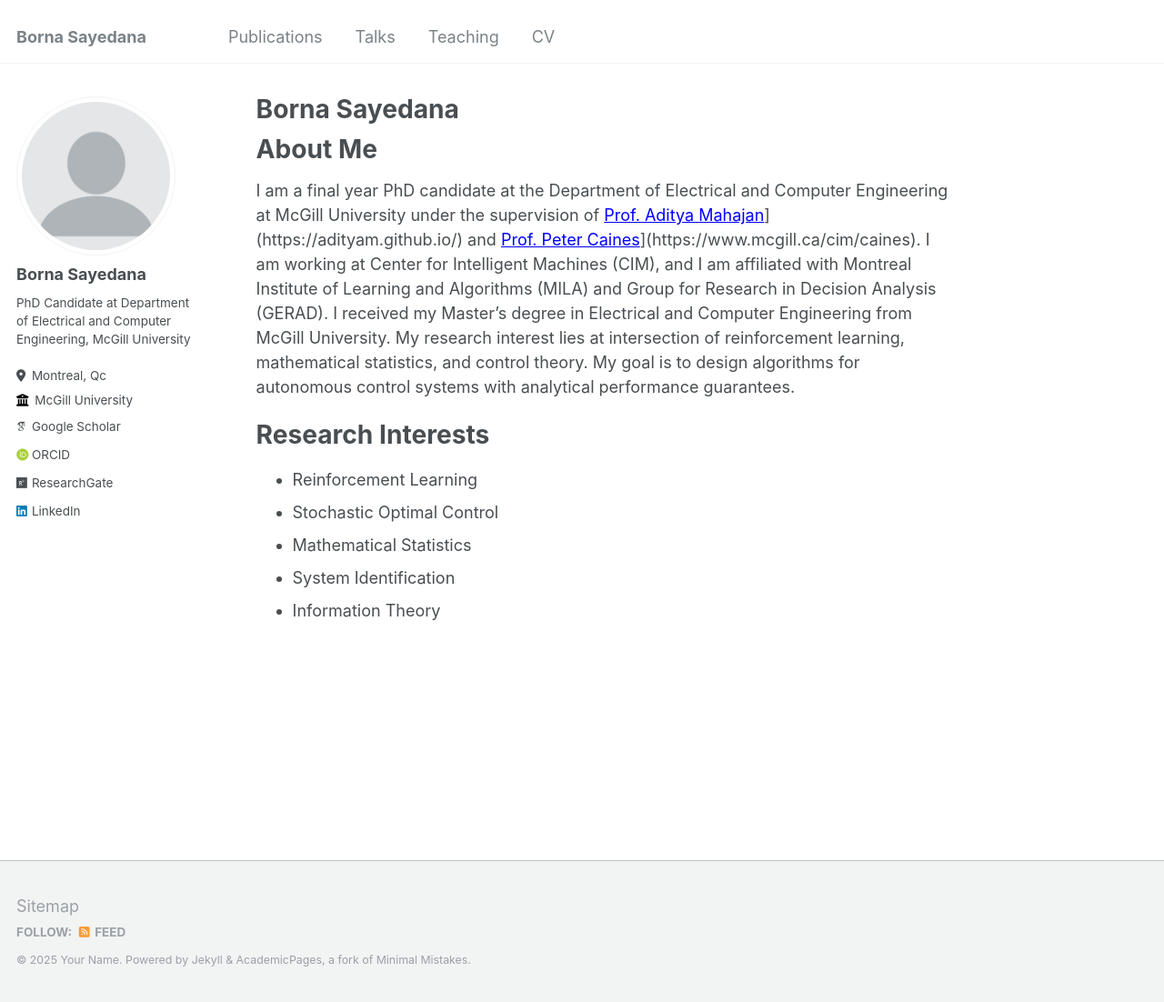
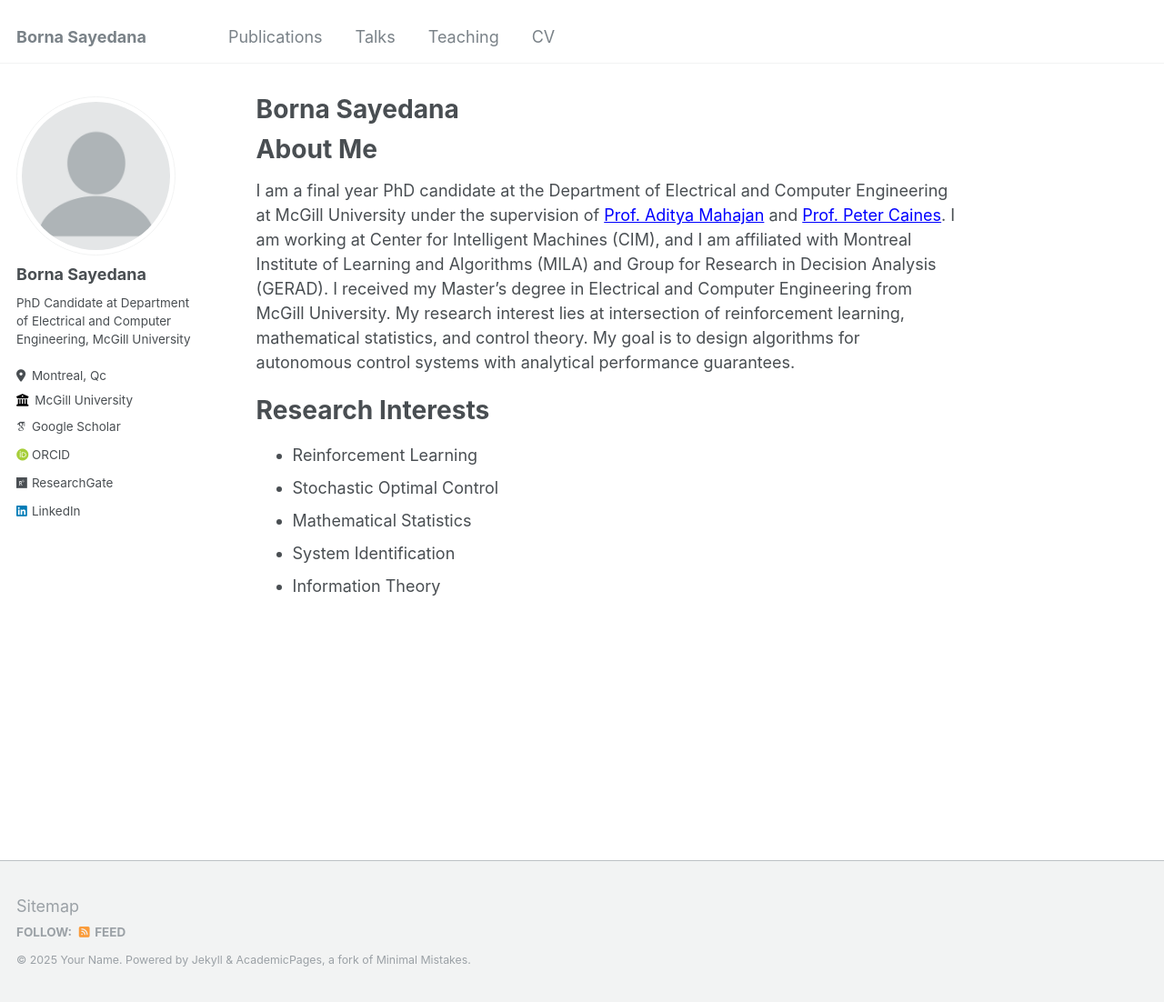
Before and after one commit to bornasayedana/bornasayedana.github.io, a Jekyll site: the page built from _pages/about.md, in a window 1280 px wide and 1102 px high. Shown: the whole window at 91% size. Built offline with Jekyll 4.4.1, drawn with Linux system fonts in a browser that asks for light colours; some web fonts are replaced.

Commit message:
Update about.md

```diff
--- a/_pages/about.md
+++ b/_pages/about.md
@@ -8,7 +8,7 @@ redirect_from:
 ---
 About Me
 ======
-I am a final year PhD candidate at the Department of Electrical and Computer Engineering at McGill University under the supervision of <span style="color:blue;text-decoration:underline;">Prof. Aditya Mahajan</span>](https://adityam.github.io/) and <span style="color:blue;text-decoration:underline;">Prof. Peter Caines</span>](https://www.mcgill.ca/cim/caines). I am working at Center for Intelligent Machines (CIM), and I am affiliated with Montreal Institute of Learning and Algorithms (MILA) and Group for Research in Decision Analysis (GERAD). I received my Master's degree in Electrical and Computer Engineering from McGill University. My research interest lies at intersection of reinforcement learning, mathematical statistics, and control theory. My goal is to design algorithms for autonomous control systems with analytical performance guarantees.
+I am a final year PhD candidate at the Department of Electrical and Computer Engineering at McGill University under the supervision of <a href="http://www.example.com" style="color: blue; text-decoration: underline;">Prof. Aditya Mahajan</a> and <a href="http://www.example.com" style="color: blue; text-decoration: underline;">Prof. Peter Caines</a>. I am working at Center for Intelligent Machines (CIM), and I am affiliated with Montreal Institute of Learning and Algorithms (MILA) and Group for Research in Decision Analysis (GERAD). I received my Master's degree in Electrical and Computer Engineering from McGill University. My research interest lies at intersection of reinforcement learning, mathematical statistics, and control theory. My goal is to design algorithms for autonomous control systems with analytical performance guarantees.
 
 Research Interests
 ======
```
